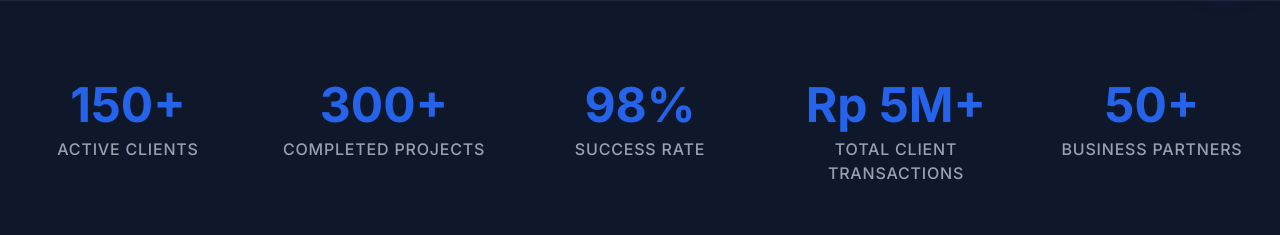
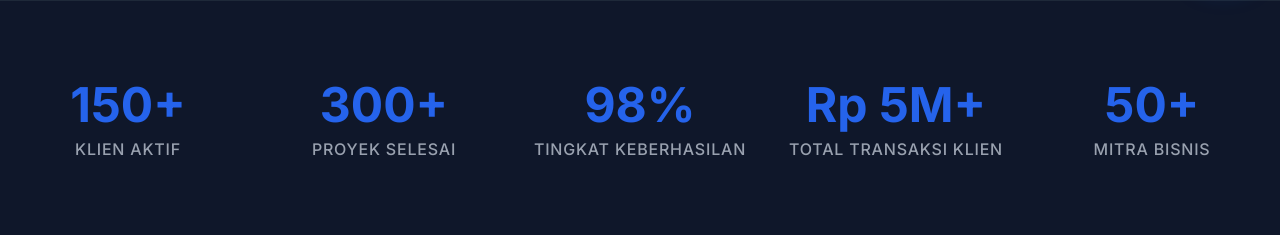
Before and after one commit to muhammadtaufiq2097-ai/company, a Next.js app: page / in a window 1280 px wide. Shown: the part 800-1035 px from the top of the page. Built offline with nearby package versions, Linux system fonts and the light colour scheme.

Commit message:
Translate Statistics and Clients sections to Indonesian

```diff
--- a/src/components/sections/Clients.tsx
+++ b/src/components/sections/Clients.tsx
@@ -25,7 +25,7 @@ export function Clients() {
           transition={{ duration: 0.5 }}
         >
           <p className="text-center text-gray-400 text-sm font-semibold tracking-wider uppercase">
-            Trusted by Various Organizations and Businesses
+            Dipercaya oleh Berbagai Organisasi dan Bisnis
           </p>
         </motion.div>
       </div>
--- a/src/components/sections/Statistics.tsx
+++ b/src/components/sections/Statistics.tsx
@@ -4,11 +4,11 @@ import CountUp from "react-countup";
 import { useInView } from "react-intersection-observer";
 
 const stats = [
-  { id: 1, label: "Active Clients", value: 150, suffix: "+" },
-  { id: 2, label: "Completed Projects", value: 300, suffix: "+" },
-  { id: 3, label: "Success Rate", value: 98, suffix: "%" },
-  { id: 4, label: "Total Client Transactions", value: 5, suffix: "M+", prefix: "Rp " },
-  { id: 5, label: "Business Partners", value: 50, suffix: "+" },
+  { id: 1, label: "Klien Aktif", value: 150, suffix: "+" },
+  { id: 2, label: "Proyek Selesai", value: 300, suffix: "+" },
+  { id: 3, label: "Tingkat Keberhasilan", value: 98, suffix: "%" },
+  { id: 4, label: "Total Transaksi Klien", value: 5, suffix: "M+", prefix: "Rp " },
+  { id: 5, label: "Mitra Bisnis", value: 50, suffix: "+" },
 ];
 
 export function Statistics() {
```
Also changed, not shown: src/components/sections/Footer.tsx (line endings or trailing spaces).
